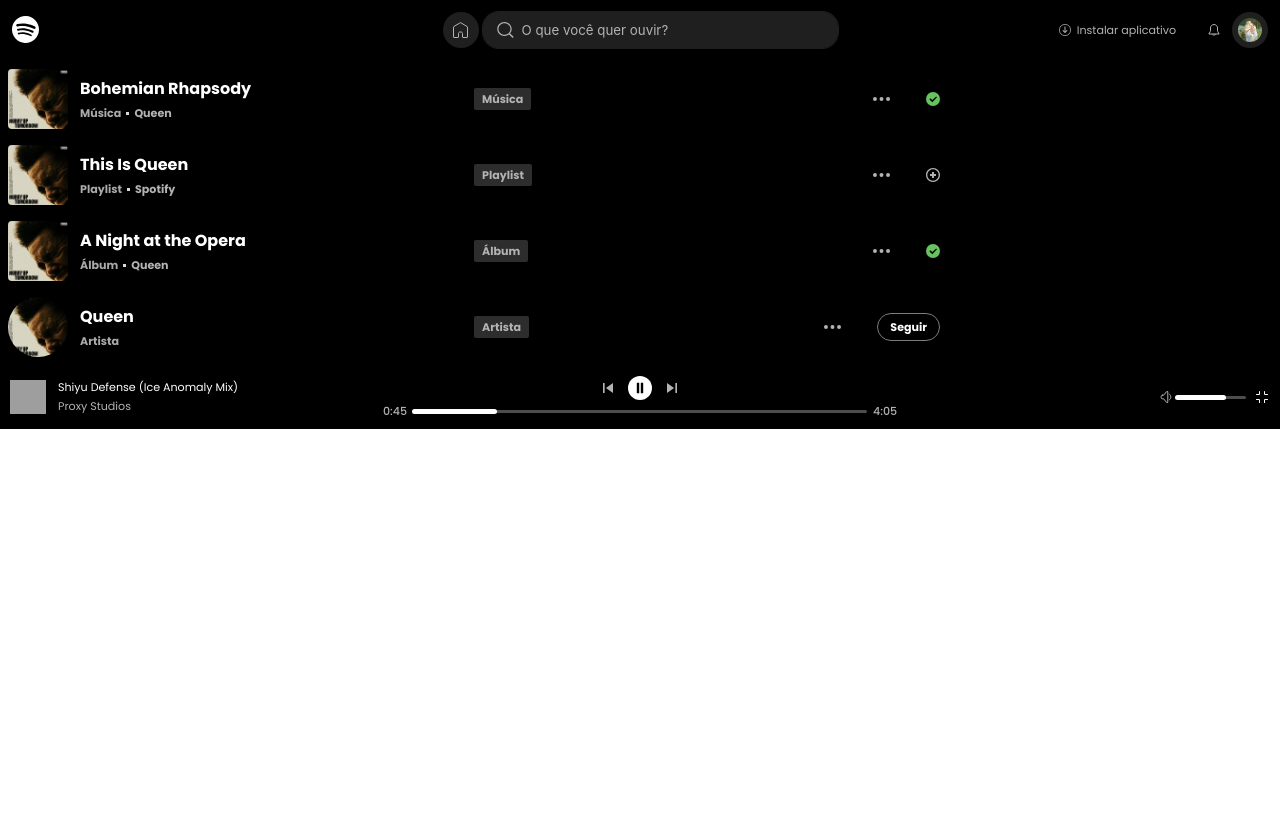
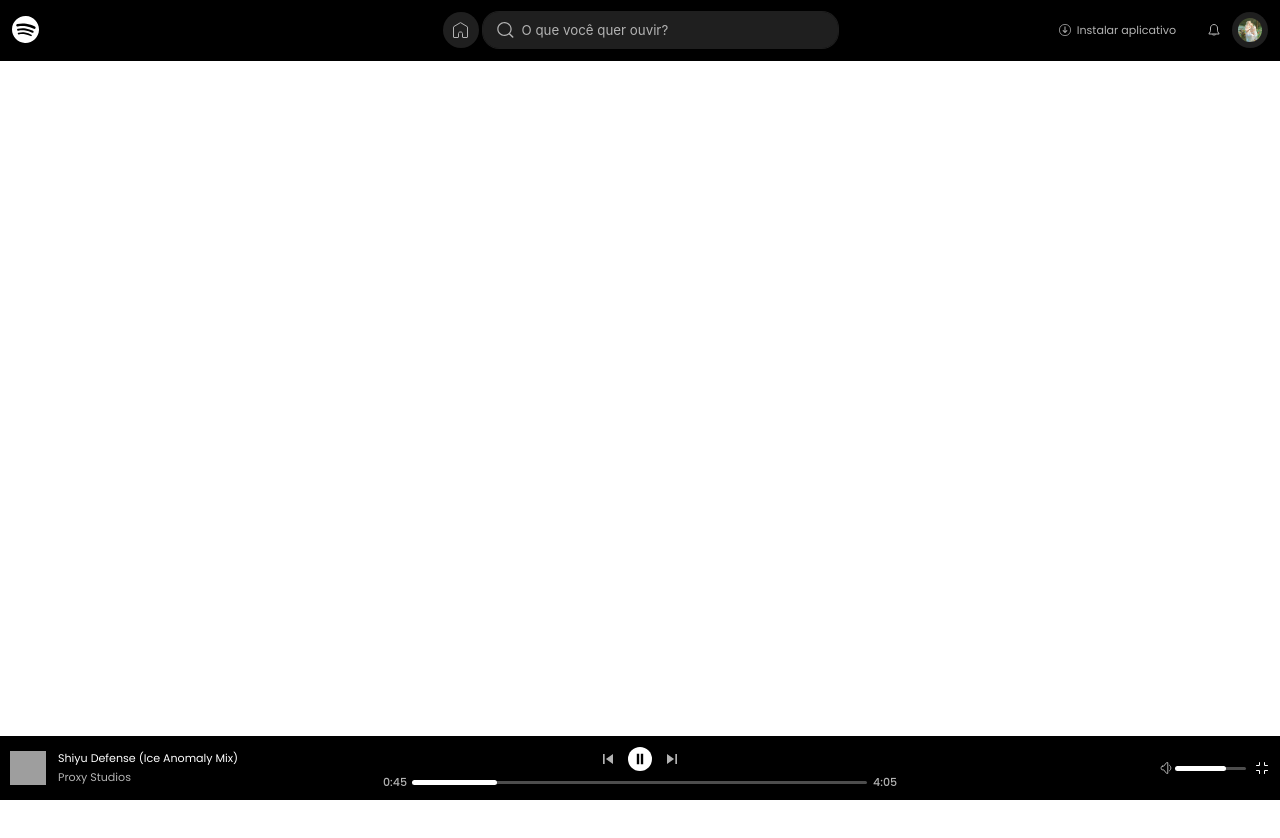
Before and after one commit to HugoAparecido/desenvolvimento-frontend-ps-catijr, a React (Vite) app: page / in a window 1280 px wide. Shown: the top 838 px of the page. Before the commit the page ends 800 px from the top, so only its background shows below. Built offline with nearby package versions, Linux system fonts and the light colour scheme; grey boxes are pictures that could not be loaded.

Commit message:
feat(layout): implementa AppLayout com rotas aninhadas e configura estrutura de navegação global com Navbar e Player fixos.

```diff
--- a/src/App.tsx
+++ b/src/App.tsx
@@ -1,18 +1,23 @@
-import { SearchResultItem } from "./features/explore/components/search/result/components/SearchResultItem";
-import { mockResultItems } from "./features/explore/hooks/useSearchResultItem";
-import { Navbar } from "./features/explore/NavBar";
-import { Player } from "./features/player/Player";
+import { Route, Routes } from "react-router-dom";
+import { AppLayout } from "./components/Layout/AppLayout";
+import { Home } from "./pages/Home";
+import { Perfil } from "./pages/Perfil";
+import { SearchResult } from "./pages/SearchResult";
+import { Artist } from "./pages/Artist";
+import { Playlist } from "./pages/Playlist";
 
 function App() {
-  return <>
-    <div className="bg-black">
-      <Navbar />
-      {mockResultItems.map((item) => (
-        <SearchResultItem item={item} key={item.itemID} />
-      ))}
-      <Player />
-    </div>
-  </>;
+  return (
+    <Routes>
+      <Route path="/" element={<AppLayout />}>
+        <Route path="home" element={<Home />} />
+        <Route path="perfil" element={<Perfil />} />
+        <Route path="searchResult" element={<SearchResult />} />
+
+        <Route path="artist/:artistId" element={<Artist />} />
+        <Route path="playlist/:playlistId" element={<Playlist />} />
+      </Route>
+    </Routes>);
 }
 
 export default App;
--- /dev/null
+++ b/src/components/Layout/AppLayout.tsx
@@ -0,0 +1,19 @@
+import { Outlet } from 'react-router-dom';
+import { Player } from '../../features/player/Player';
+import { Navbar } from '../../features/explore/NavBar';
+
+export function AppLayout() {
+    return (<div className="flex min-h-screen flex-col">
+        <Navbar />
+        <div className='min-h-screen'>
+            <aside></aside>
+            <main>
+                <Outlet />
+            </main>
+            <aside></aside>
+        </div>
+        <footer className='fixed bottom-0 w-full'>
+            <Player />
+        </footer>
+    </div>)
+}
--- a/src/features/explore/NavBar.tsx
+++ b/src/features/explore/NavBar.tsx
@@ -13,7 +13,7 @@
         setResults(filterData);
     };
     return (
-        <header className="w-full border-b flex justify-between items-center p-3">
+        <header className="w-full border-b flex justify-between items-center p-3 bg-black">
             <div className="hidden md:flex flex-1 min-w-0">
                 <Link to="#" className="w-7 cursor-pointer">
                     <img src="navbar/logo.svg" alt="Logo Spotfy" className="w-full" />
--- /dev/null
+++ b/src/pages/Artist.tsx
@@ -0,0 +1,3 @@
+export function Artist() {
+    return (<></>)
+}
--- /dev/null
+++ b/src/pages/Home.tsx
@@ -0,0 +1,3 @@
+export function Home() {
+    return (<></>)
+}
--- /dev/null
+++ b/src/pages/NewPlaylist.tsx
@@ -0,0 +1,3 @@
+export function NewPlaylist() {
+    return (<></>)
+}
--- /dev/null
+++ b/src/pages/Perfil.tsx
@@ -0,0 +1,3 @@
+export function Perfil() {
+    return (<></>)
+}
--- /dev/null
+++ b/src/pages/Playlist.tsx
@@ -0,0 +1,3 @@
+export function Playlist() {
+    return (<></>)
+}
--- /dev/null
+++ b/src/pages/SearchResult.tsx
@@ -0,0 +1,3 @@
+export function SearchResult() {
+    return (<></>)
+}
```
